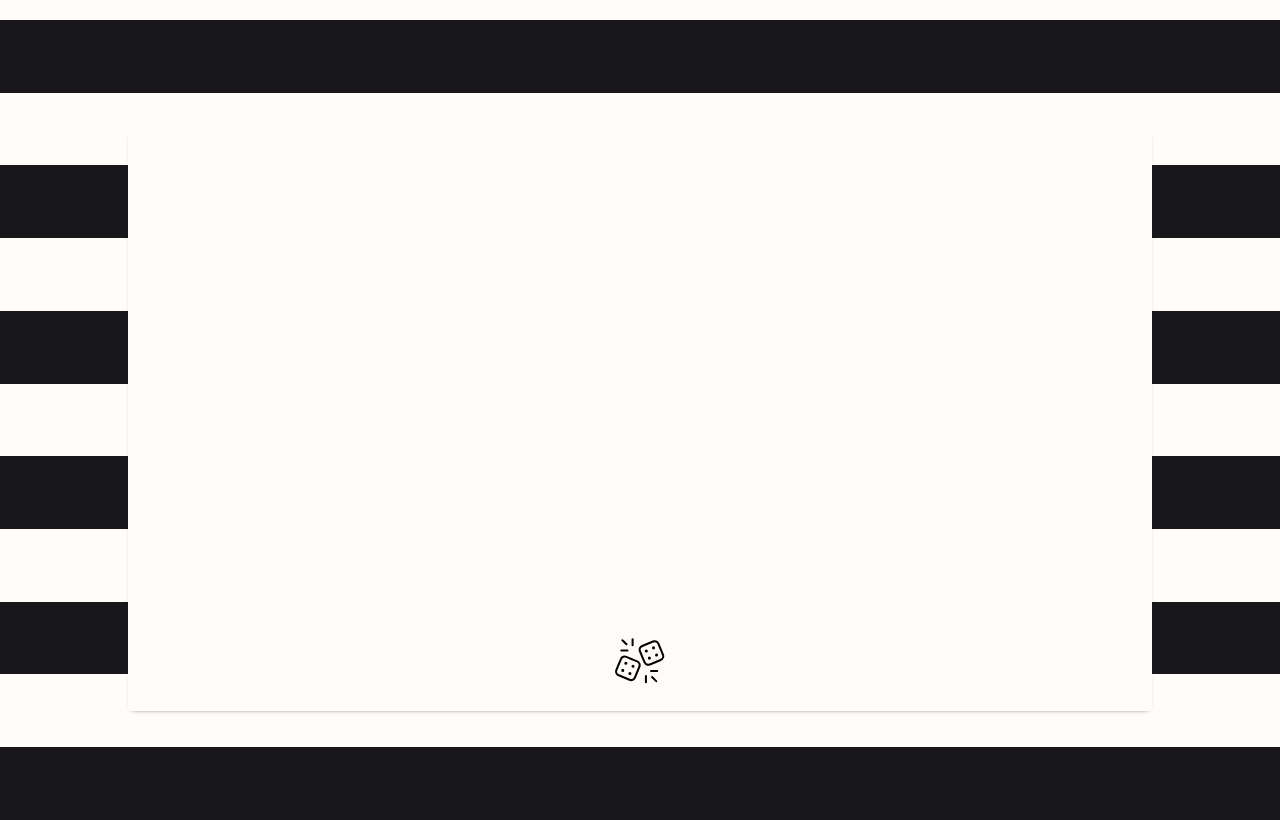
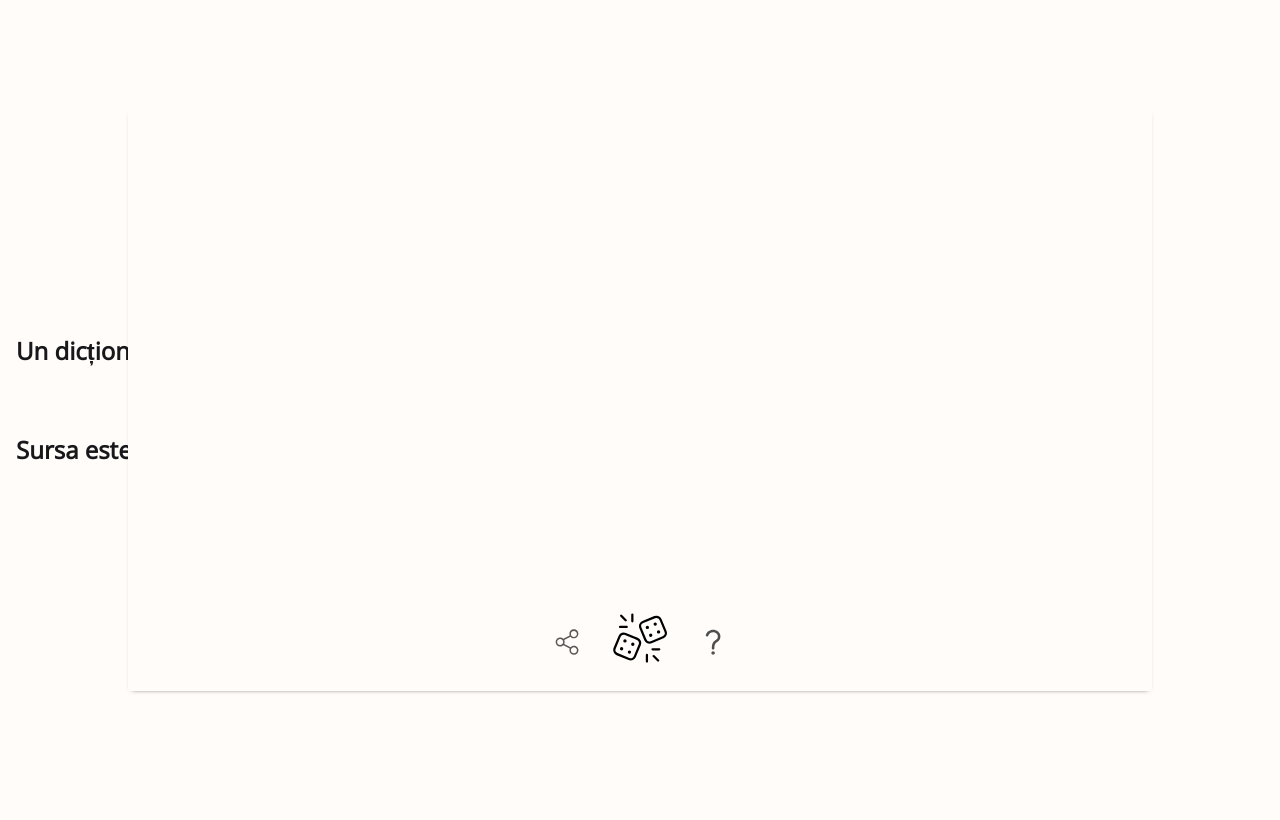
Before and after one commit to danakim/parnaie, a Flask app: template parnaie/templates/index.html in a window 1280 px wide. After the commit the page ends 693 px from the top, so only its background shows below. Run offline with Flask 2, Linux system fonts and the light colour scheme; the template is opened without the code that fills it, so the values that code supplies are empty.

Commit message:
Navigation styles update + about

```diff
--- a/parnaie/assets/styles.css
+++ b/parnaie/assets/styles.css
@@ -371,10 +371,6 @@
   height: 100vh;
 }
 
-#stripe-holder .wrapper {
-
-}
-
 .stripe:nth-child(odd) {
   background-color: #18181B;
 }
@@ -420,6 +416,36 @@
   #container .wrapper {
     padding: 0 1rem;
   }
+}
+
+.popup {
+  font-family: 'Open Sans', sans-serif;
+  position: absolute;
+  height: 100%;
+  width: 100%;
+  background: #fffcfa;
+  transition: opacity 0.3s ease-in-out;
+}
+
+.popup.visible {
+  z-index: 10;
+  opacity: 1;
+}
+
+.popup.invisible {
+  opacity: 0;
+}
+
+.popup div {
+  display: flex;
+  justify-content: center;
+  flex-direction: column;
+  height: 100%;
+  align-content: center;
+}
+
+.popup div > *{
+  padding: 1rem;
 }
 
 #content {
@@ -492,8 +518,7 @@
 }
 
 #next svg{
-  width: 3.2rem;
-  height: 3.2rem;
+  width: 3.5rem;
   transition: all 0.3s ease-in-out;
   display: flex;
 }
@@ -501,3 +526,22 @@
 #next:hover svg{
   fill: #d81c23;
 }
+
+.side-btn {
+  width: 3.5rem;
+  height: 3.5rem;
+  display: flex;
+  justify-content: space-around;
+  flex-direction: row;
+  align-content: center;
+  cursor: pointer;
+}
+
+.side-btn:hover svg{
+  fill: #000000;
+}
+.side-btn svg {
+  width: 2rem;
+  fill: #4f4e4e;
+  transition: all 0.3s ease-in-out;
+}
```
